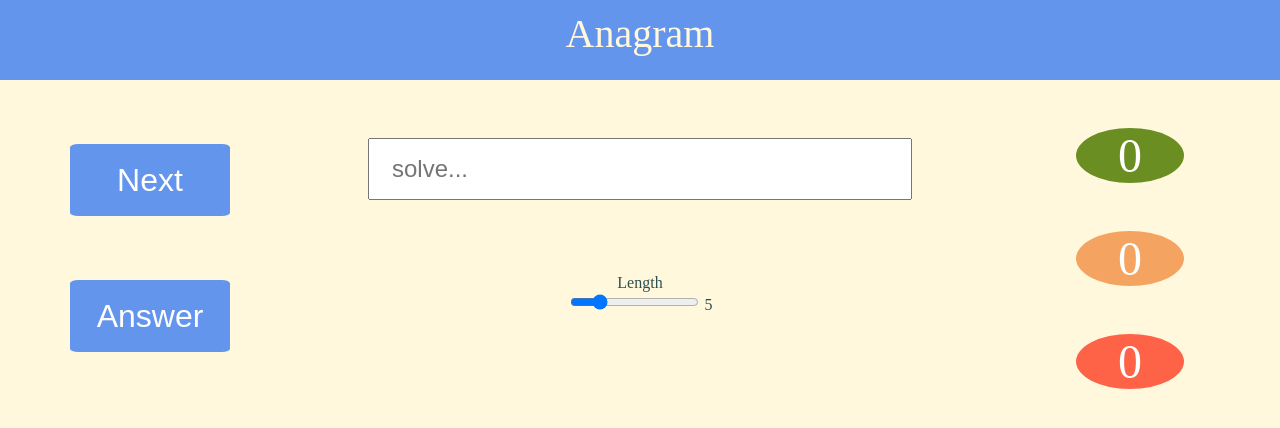
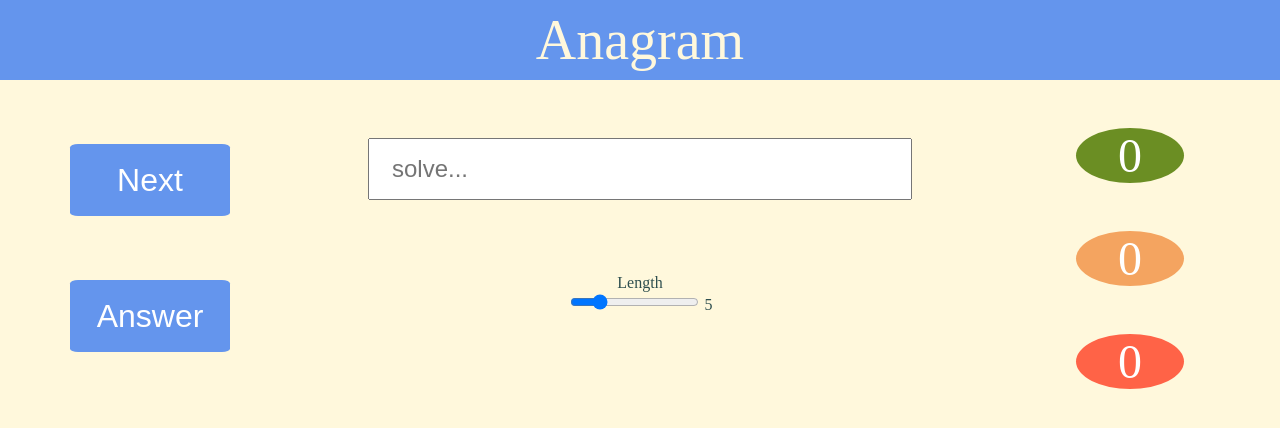
Before and after one commit to jgthomas/braingame.xyz, a React (Create React App) app in the folder frontend/: page / in a window 1280 px wide. Shown: the top 428 px of the page. Built offline with nearby package versions, Linux system fonts and the light colour scheme; no server answers.

Commit message:
Minor tweaks

```diff
--- a/frontend/src/components/GuessForm.css
+++ b/frontend/src/components/GuessForm.css
@@ -9,5 +9,4 @@ input[type="text"] {
 
 input[type="text"]:focus {
   border: 2px solid cornflowerblue;
-  border-radius: 2%;
 }
--- a/frontend/src/components/Header.css
+++ b/frontend/src/components/Header.css
@@ -5,6 +5,6 @@
 
 .Game-title {
   color: cornsilk;
-  font-size: 2.5em;
-  margin-top: 0.25em;
+  font-size: 3.5em;
+  margin-top: 0.15em;
 }
```
